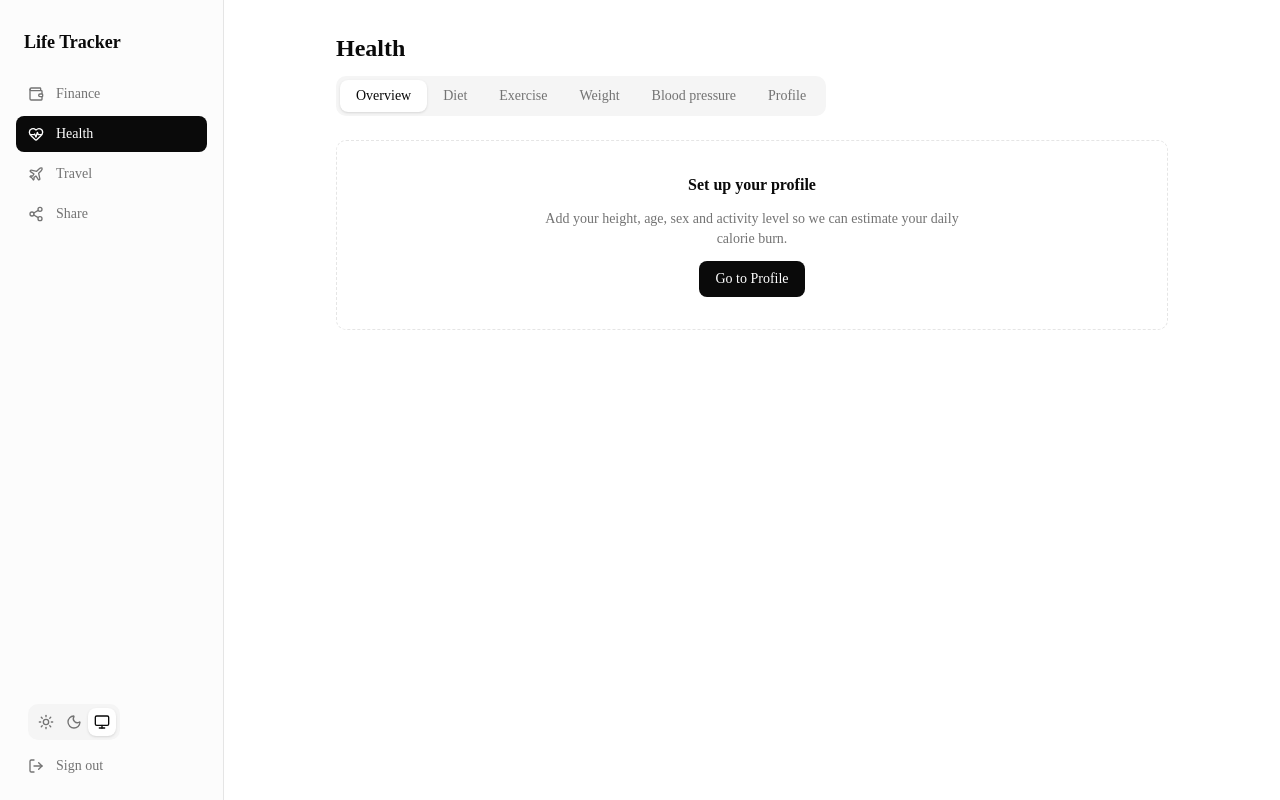
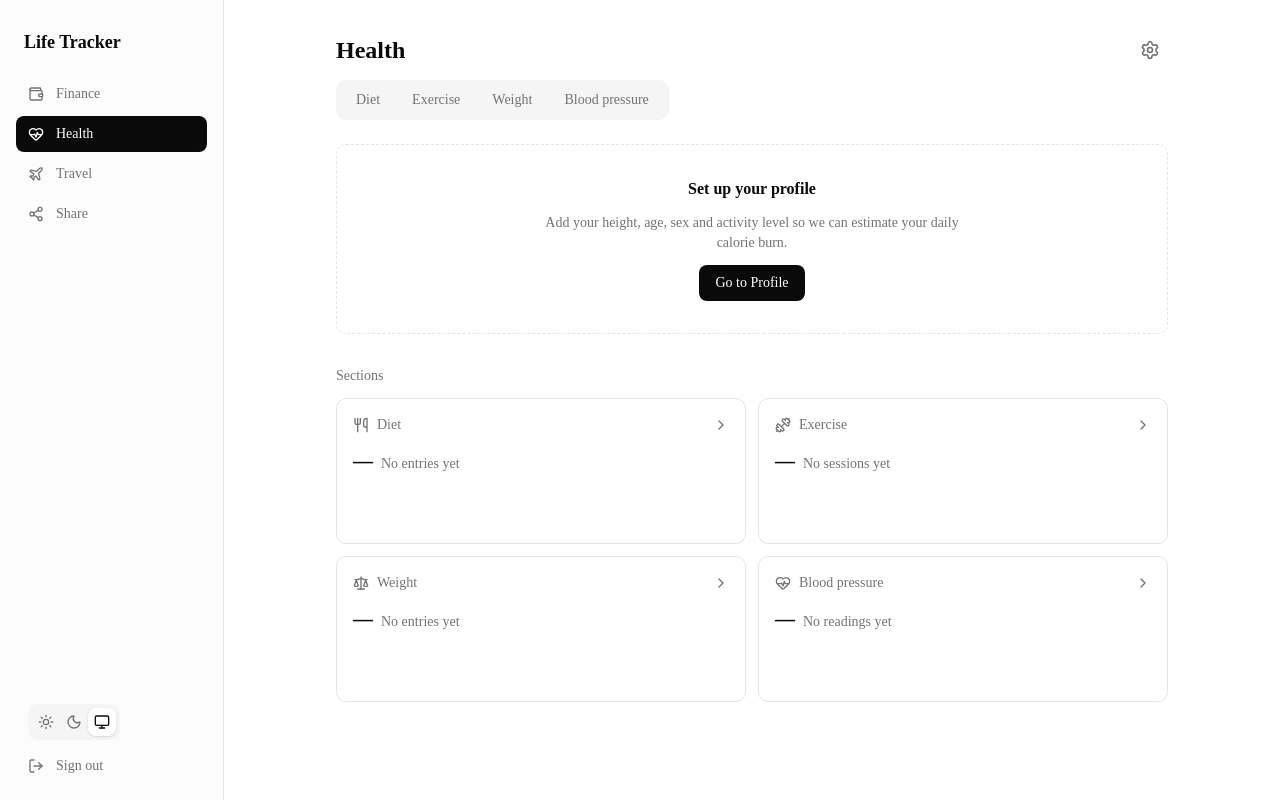
Before and after one commit to bojeans/life-tracker, a Next.js app in the folder my-app/: page /health in a window 1280 px wide. Built offline with nearby package versions, Linux system fonts and the light colour scheme; no server answers; the database is empty; sample sign-in values are in the browser's storage.

Commit message:
overhauling layout structure to improve ui

```diff
--- a/my-app/src/app/(app)/health/layout.tsx
+++ b/my-app/src/app/(app)/health/layout.tsx
@@ -1,12 +1,12 @@
+import Link from "next/link";
+import { Settings } from "lucide-react";
 import { SubNav } from "@/features/health/sub-nav";
 
 const tabs = [
-  { href: "/health", label: "Overview", exact: true },
   { href: "/health/diet", label: "Diet" },
   { href: "/health/exercise", label: "Exercise" },
   { href: "/health/weight", label: "Weight" },
   { href: "/health/blood-pressure", label: "Blood pressure" },
-  { href: "/health/profile", label: "Profile" },
 ];
 
 export default function HealthLayout({
@@ -17,7 +17,18 @@ export default function HealthLayout({
   return (
     <div className="mx-auto max-w-4xl space-y-6 p-4 sm:p-8">
       <div className="space-y-3">
-        <h1 className="text-2xl font-bold">Health</h1>
+        <div className="flex items-center justify-between">
+          <Link href="/health" className="text-2xl font-bold">
+            Health
+          </Link>
+          <Link
+            href="/health/profile"
+            aria-label="Profile & settings"
+            className="text-muted-foreground hover:bg-muted hover:text-foreground inline-flex size-9 items-center justify-center rounded-md transition-colors"
+          >
+            <Settings className="size-5" />
+          </Link>
+        </div>
         <SubNav tabs={tabs} />
       </div>
       {children}
--- a/my-app/src/components/app-shell.tsx
+++ b/my-app/src/components/app-shell.tsx
@@ -1,6 +1,7 @@
 "use client";
 
 import { useState } from "react";
+import Link from "next/link";
 import { Menu } from "lucide-react";
 import { SidebarNav } from "@/components/sidebar-nav";
 import { DemoBanner } from "@/features/demo/demo-banner";
@@ -41,7 +42,9 @@ export function AppShell({
             <SidebarNav onNavigate={() => setOpen(false)} />
           </SheetContent>
         </Sheet>
-        <span className="font-semibold">Life Tracker</span>
+        <Link href="/" className="font-semibold">
+          Life Tracker
+        </Link>
       </header>
 
       <main className="flex-1">
--- /dev/null
+++ b/my-app/src/features/health/dashboard-ui.tsx
@@ -0,0 +1,44 @@
+// Shared presentational primitives for the health dashboards so every section
+// (Overview, Diet, Exercise, Weight, ...) renders stat rows and chart cards the
+// same way. Keep purely presentational — no data fetching here.
+
+export function StatCard({
+  label,
+  value,
+  unit,
+  accent,
+}: {
+  label: string;
+  value: string;
+  unit?: string;
+  accent?: string;
+}) {
+  return (
+    <div className="rounded-lg border p-4">
+      <p className="text-muted-foreground text-sm">{label}</p>
+      <p className={`mt-1 text-xl font-semibold ${accent ?? ""}`}>
+        {value}
+        {unit ? (
+          <span className="text-muted-foreground ml-1 text-sm font-normal">
+            {unit}
+          </span>
+        ) : null}
+      </p>
+    </div>
+  );
+}
+
+export function ChartCard({
+  title,
+  children,
+}: {
+  title: string;
+  children: React.ReactNode;
+}) {
+  return (
+    <div className="space-y-3 rounded-lg border p-4">
+      <h2 className="font-semibold">{title}</h2>
+      {children}
+    </div>
+  );
+}
--- a/my-app/src/features/health/overview-view.tsx
+++ b/my-app/src/features/health/overview-view.tsx
@@ -7,16 +7,23 @@ import {
   BarChart,
   CartesianGrid,
   Legend,
+  Line,
+  LineChart,
   ResponsiveContainer,
   Tooltip,
   XAxis,
   YAxis,
 } from "recharts";
+import { ChevronRight, Dumbbell, HeartPulse, Scale, Utensils } from "lucide-react";
 import { baselineTdee } from "./energy";
 import { dailyEnergyBalance, summarizeBalance } from "./energy-balance";
-import { weightChange } from "./weight/analytics";
-import { classifyBloodPressure } from "./blood-pressure/analytics";
+import { dailyMacros } from "./diet/analytics";
+import { summarizeDiet } from "./diet/summary";
+import { dailyBurn, summarizeExercise } from "./exercise/analytics";
+import { weightTrend, weightChange } from "./weight/analytics";
+import { bloodPressureTrend, classifyBloodPressure } from "./blood-pressure/analytics";
 import { CategoryBadge } from "./blood-pressure/category-badge";
+import { StatCard } from "./dashboard-ui";
 import type { DietEntryDTO } from "./diet/types";
 import type { ExerciseEntryDTO } from "./exercise/types";
 import type { WeightEntryDTO } from "./weight/types";
@@ -53,61 +60,45 @@ export function OverviewView({
   const summary = useMemo(() => summarizeBalance(balance), [balance]);
   const actual = useMemo(() => weightChange(weights), [weights]);
 
-  if (!profile) {
-    return (
-      <Prompt
-        title="Set up your profile"
-        body="Add your height, age, sex and activity level so we can estimate your daily calorie burn."
-        href="/health/profile"
-        cta="Go to Profile"
-      />
-    );
-  }
-  if (latestWeightKg == null) {
-    return (
-      <Prompt
-        title="Log your weight"
-        body="Your current weight is needed to estimate calorie burn (BMR) and track progress."
-        href="/health/weight/manage"
-        cta="Add a weight"
-      />
-    );
-  }
+  // Per-section summaries + sparkline series for the drill-down cards.
+  const dietSummary = useMemo(() => summarizeDiet(diet), [diet]);
+  const dietSpark = useMemo(() => dailyMacros(diet), [diet]);
+  const exSummary = useMemo(() => summarizeExercise(exercise), [exercise]);
+  const exSpark = useMemo(() => dailyBurn(exercise), [exercise]);
+  const weightSpark = useMemo(() => weightTrend(weights), [weights]);
+  const bpSpark = useMemo(() => bloodPressureTrend(bloodPressure), [bloodPressure]);
 
   const net = summary.avgNet;
 
   return (
-    <div className="space-y-6">
-      <section className="grid grid-cols-2 gap-3 sm:grid-cols-4">
-        <StatCard label="Baseline burn / day" value={`${baseline} kcal`} />
-        <StatCard label="Avg intake / day" value={`${summary.avgIntake} kcal`} />
+    <div className="space-y-8">
+      {/* Energy balance — the synthesized "how am I doing" view. Falls back to
+          an inline setup prompt so the section grid below still renders. */}
+      <section className="space-y-4">
+        {baseline == null ? (
+          <SetupPrompt profileMissing={!profile} />
+        ) : (
+          <>
+            <div className="grid grid-cols-2 gap-3 sm:grid-cols-4">
+              <StatCard label="Baseline burn / day" value={`${baseline}`} unit="kcal" />
+              <StatCard label="Avg intake / day" value={`${summary.avgIntake}`} unit="kcal" />
               <StatCard
                 label="Avg net / day"
-          value={`${net > 0 ? "+" : ""}${net} kcal`}
+                value={`${net > 0 ? "+" : ""}${net}`}
+                unit="kcal"
                 accent={net <= 0 ? "text-green-600" : "text-destructive"}
               />
               <StatCard
                 label={`Predicted Δ (${summary.dayCount}d)`}
-          value={`${summary.predictedWeightChangeKg > 0 ? "+" : ""}${summary.predictedWeightChangeKg} kg`}
+                value={`${summary.predictedWeightChangeKg > 0 ? "+" : ""}${summary.predictedWeightChangeKg}`}
+                unit="kg"
                 accent={
                   summary.predictedWeightChangeKg <= 0
                     ? "text-green-600"
                     : "text-destructive"
                 }
               />
-      </section>
-
-      {latestBp && (
-        <div className="flex flex-wrap items-center gap-3 rounded-lg border p-3 text-sm">
-          <span className="font-medium">
-            Latest blood pressure {latestBp.systolic}/{latestBp.diastolic}
-            <span className="text-muted-foreground font-normal"> mmHg</span>
-          </span>
-          <CategoryBadge
-            category={classifyBloodPressure(latestBp.systolic, latestBp.diastolic)}
-          />
             </div>
-      )}
 
             {actual && (
               <p className="text-muted-foreground rounded-lg border p-3 text-sm">
@@ -121,15 +112,15 @@ export function OverviewView({
                   {actual.netChangeKg > 0 ? "+" : ""}
                   {actual.netChangeKg} kg
                 </strong>{" "}
-          over {actual.days} days. (Estimates — real results vary with water,
-          logging gaps and metabolism.)
+                over {actual.days} days. (Estimates — real results vary with
+                water, logging gaps and metabolism.)
               </p>
             )}
 
             {balance.length === 0 ? (
               <p className="text-muted-foreground rounded-lg border border-dashed p-8 text-center text-sm">
-          Log some food in <span className="font-medium">Diet</span> to see your
-          daily energy balance.
+                Log some food in <span className="font-medium">Diet</span> to see
+                your daily energy balance.
               </p>
             ) : (
               <div className="space-y-3 rounded-lg border p-4">
@@ -142,43 +133,178 @@ export function OverviewView({
                     <Tooltip formatter={(v) => `${Number(v)} kcal`} />
                     <Legend />
                     <Bar dataKey="intake" name="Intake" fill="#22c55e" radius={[4, 4, 0, 0]} />
-              <Bar dataKey="out" name="Burned (total)" fill="#f59e0b" radius={[4, 4, 0, 0]} />
+                    <Bar dataKey="out" name="Total burn" fill="#f59e0b" radius={[4, 4, 0, 0]} />
                   </BarChart>
                 </ResponsiveContainer>
               </div>
             )}
+          </>
+        )}
+      </section>
+
+      {/* Drill-down cards — each links into the full section so the metrics
+          aren't buried behind the tab bar. */}
+      <section className="space-y-3">
+        <h2 className="text-muted-foreground text-sm font-medium">Sections</h2>
+        <div className="grid grid-cols-1 gap-3 sm:grid-cols-2">
+          <SectionCard
+            href="/health/diet"
+            icon={Utensils}
+            title="Diet"
+            value={diet.length ? `${dietSummary.avgCaloriesPerDay}` : "—"}
+            sub={diet.length ? "kcal / day avg" : "No entries yet"}
+            spark={<Sparkline kind="bar" data={dietSpark} dataKey="calories" color="#22c55e" />}
+          />
+          <SectionCard
+            href="/health/exercise"
+            icon={Dumbbell}
+            title="Exercise"
+            value={exercise.length ? `${exSummary.avgCaloriesPerDay}` : "—"}
+            sub={
+              exercise.length
+                ? `kcal / day · ${exSummary.sessionCount} sessions`
+                : "No sessions yet"
+            }
+            spark={<Sparkline kind="bar" data={exSpark} dataKey="calories" color="#f59e0b" />}
+          />
+          <SectionCard
+            href="/health/weight"
+            icon={Scale}
+            title="Weight"
+            value={latestWeightKg != null ? `${latestWeightKg}` : "—"}
+            unit={latestWeightKg != null ? "kg" : undefined}
+            sub={
+              actual
+                ? `${actual.netChangeKg > 0 ? "+" : ""}${actual.netChangeKg} kg over ${actual.days}d`
+                : latestWeightKg != null
+                  ? "Log 2+ to see a trend"
+                  : "No entries yet"
+            }
+            spark={<Sparkline kind="line" data={weightSpark} dataKey="weightKg" color="#0ea5e9" />}
+          />
+          <SectionCard
+            href="/health/blood-pressure"
+            icon={HeartPulse}
+            title="Blood pressure"
+            value={latestBp ? `${latestBp.systolic}/${latestBp.diastolic}` : "—"}
+            unit={latestBp ? "mmHg" : undefined}
+            badge={
+              latestBp ? (
+                <CategoryBadge
+                  category={classifyBloodPressure(latestBp.systolic, latestBp.diastolic)}
+                />
+              ) : undefined
+            }
+            sub={latestBp ? undefined : "No readings yet"}
+            spark={<Sparkline kind="line" data={bpSpark} dataKey="systolic" color="#ef4444" />}
+          />
+        </div>
+      </section>
     </div>
   );
 }
 
-function StatCard({
-  label,
+function SectionCard({
+  href,
+  icon: Icon,
+  title,
   value,
-  accent,
+  unit,
+  sub,
+  badge,
+  spark,
 }: {
-  label: string;
+  href: string;
+  icon: React.ComponentType<{ className?: string }>;
+  title: string;
   value: string;
-  accent?: string;
+  unit?: string;
+  sub?: string;
+  badge?: React.ReactNode;
+  spark: React.ReactNode;
 }) {
   return (
-    <div className="rounded-lg border p-4">
-      <p className="text-muted-foreground text-sm">{label}</p>
-      <p className={`mt-1 text-xl font-semibold ${accent ?? ""}`}>{value}</p>
+    <Link
+      href={href}
+      className="group hover:bg-muted/40 flex flex-col gap-3 rounded-lg border p-4 transition-colors"
+    >
+      <div className="flex items-center justify-between">
+        <div className="text-muted-foreground flex items-center gap-2">
+          <Icon className="size-4" />
+          <span className="text-sm font-medium">{title}</span>
         </div>
+        <ChevronRight className="text-muted-foreground size-4 transition-transform group-hover:translate-x-0.5" />
+      </div>
+      <div className="flex flex-wrap items-baseline gap-x-2 gap-y-1">
+        <span className="text-xl font-semibold">
+          {value}
+          {unit ? (
+            <span className="text-muted-foreground ml-1 text-sm font-normal">
+              {unit}
+            </span>
+          ) : null}
+        </span>
+        {sub ? <span className="text-muted-foreground text-sm">{sub}</span> : null}
+        {badge}
+      </div>
+      {spark}
+    </Link>
   );
 }
 
-function Prompt({
-  title,
-  body,
-  href,
-  cta,
+// Compact, axis-less trend line/bar for the section cards.
+function Sparkline({
+  kind,
+  data,
+  dataKey,
+  color,
 }: {
-  title: string;
-  body: string;
-  href: string;
-  cta: string;
+  kind: "line" | "bar";
+  data: Array<Record<string, unknown>>;
+  dataKey: string;
+  color: string;
 }) {
+  if (data.length === 0) {
+    return <div className="h-10" />;
+  }
+  return (
+    <ResponsiveContainer width="100%" height={40}>
+      {kind === "line" ? (
+        <LineChart data={data} margin={{ top: 2, right: 0, left: 0, bottom: 0 }}>
+          <YAxis hide domain={["dataMin", "dataMax"]} />
+          <Line
+            type="monotone"
+            dataKey={dataKey}
+            stroke={color}
+            strokeWidth={2}
+            dot={false}
+            isAnimationActive={false}
+          />
+        </LineChart>
+      ) : (
+        <BarChart data={data} margin={{ top: 2, right: 0, left: 0, bottom: 0 }}>
+          <Bar dataKey={dataKey} fill={color} radius={[2, 2, 0, 0]} isAnimationActive={false} />
+        </BarChart>
+      )}
+    </ResponsiveContainer>
+  );
+}
+
+function SetupPrompt({ profileMissing }: { profileMissing: boolean }) {
+  const { title, body, href, cta } = profileMissing
+    ? {
+        title: "Set up your profile",
+        body: "Add your height, age, sex and activity level so we can estimate your daily calorie burn.",
+        href: "/health/profile",
+        cta: "Go to Profile",
+      }
+    : {
+        title: "Log your weight",
+        body: "Your current weight is needed to estimate calorie burn (BMR) and track progress.",
+        href: "/health/weight/manage",
+        cta: "Add a weight",
+      };
+
   return (
     <div className="space-y-3 rounded-lg border border-dashed p-8 text-center">
       <h2 className="font-semibold">{title}</h2>
```
Also changed, not shown: my-app/src/components/sidebar-nav.tsx (+7 -1 lines), my-app/src/features/health/blood-pressure/blood-pressure-dashboard.tsx (+1 -26 lines), my-app/src/features/health/diet/diet-dashboard.tsx (+1 -24 lines), my-app/src/features/health/exercise/exercise-dashboard.tsx (+1 -9 lines), my-app/src/features/health/shared-health-charts.tsx (+2 -16 lines), my-app/src/features/health/weight/weight-dashboard.tsx (+1 -17 lines). Lines whose indentation alone changed are shown as unchanged.
